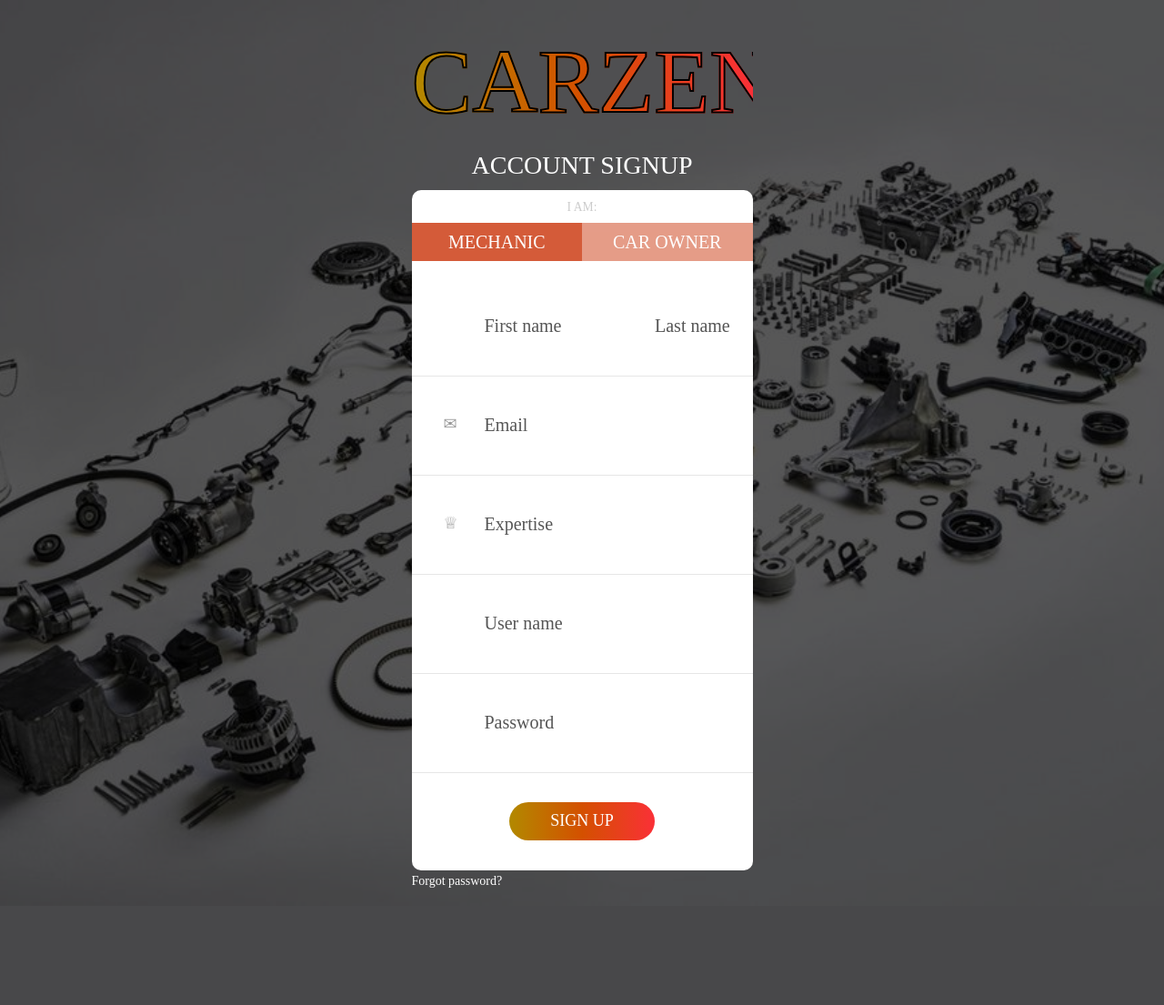
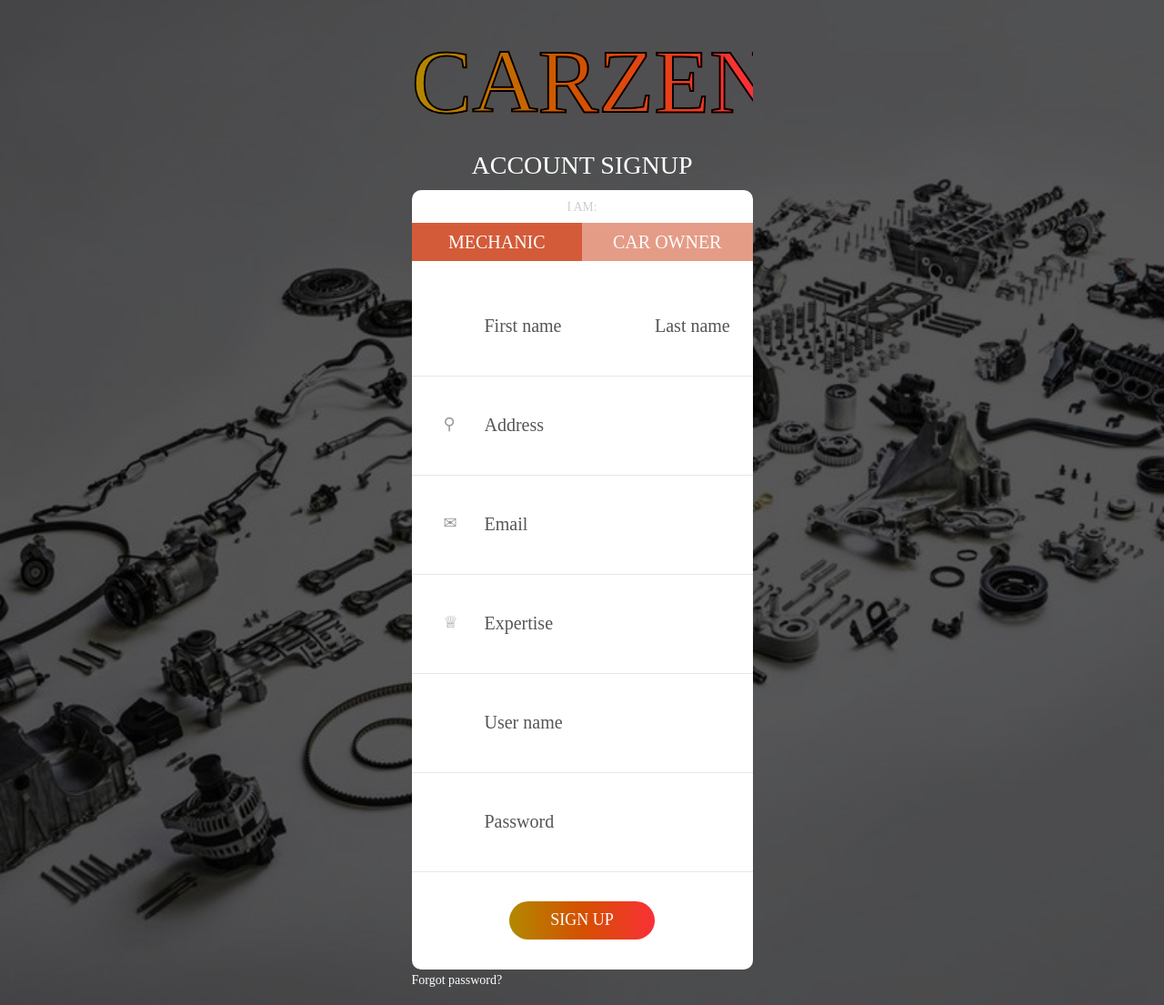
Before and after one commit to azil-fozan/CarZen-WebApp, a Django app: page /signup/ in a window 1280 px wide. Shown: the whole page at 91% size. Before the commit the page ends 976 px from the top, so only its background shows below. Run offline with Django 3.2, Linux system fonts and the light colour scheme; some libraries are stand-ins or nearby versions; some web fonts are replaced.

Commit message:
address added in sign up

```diff
--- a/BI/models.py
+++ b/BI/models.py
@@ -45,7 +45,7 @@ class User(AbstractBaseUser):
     last_login = models.DateTimeField(blank=True)
     admin = models.ForeignKey('User', null=True, db_column='admin', on_delete=CASCADE)
     phone_number = models.CharField(max_length=40, null=True, blank=True)
-    address = models.CharField(max_length=40, null=True, blank=True)
+    address = models.CharField(max_length=50, null=True, blank=True)
     occupation = models.CharField(max_length=40, null=True, blank=True)
     country = models.CharField(max_length=40, null=True, blank=True)
     state = models.CharField(max_length=40, null=True, blank=True)
--- a/BI/static/js/login.js
+++ b/BI/static/js/login.js
@@ -46,6 +46,7 @@ function signup(form_obj) {
         password = form_obj.find('input[name="pass"]').val(),
         email = form_obj.find('input[name="email"]').val(),
         expertise = form_obj.find('input[name="expertise"]').val(),
+        address = form_obj.find('input[name="address"]').val(),
         first_name = form_obj.find('input[name="first_name"]').val(),
         last_name = form_obj.find('input[name="last_name"]').val(),
         is_mechanic = form_obj.find('.type_selector').first().hasClass('active') === true;
@@ -59,6 +60,7 @@ function signup(form_obj) {
             code: password,
             email: email,
             expertise: expertise,
+            address: address,
             first_name: first_name,
             last_name: last_name,
             is_mechanic: is_mechanic,
--- a/BI/templates/login.html
+++ b/BI/templates/login.html
@@ -60,6 +60,10 @@
                                 <input class="input100" type="text" name="last_name" placeholder="Last name">
                                 <span class="focus-input100" data-placeholder="&#xe82a;"></span>
                             </div>
+                        </div>
+                        <div class="wrap-input100 validate-input" data-validate = "Address">
+                            <input class="input100" type="text" name="address" placeholder="Address">
+                            <span class="focus-input100" data-placeholder="&#9906;"></span>
                         </div>
                         <div class="wrap-input100 validate-input" data-validate = "Email">
                             <input class="input100" type="text" name="email" placeholder="Email">
--- a/BI/views.py
+++ b/BI/views.py
@@ -136,6 +136,7 @@ class SignUp(View):
         password = request.POST.get('code', None)
         email = request.POST.get('email', None)
         expertise = request.POST.get('expertise', None)
+        address = request.POST.get('address', None)
         first_name = request.POST.get('first_name', None)
         last_name = request.POST.get('last_name', None)
         is_mechanic = request.POST.get('is_mechanic', None) == 'true'
@@ -145,7 +146,8 @@ class SignUp(View):
             msg = 'User aleady Exists, please login!'
         elif username and password and re.fullmatch(EMAIL_RE_PATTERN, email):
             new_user_object = User.objects.create(email=email, username=username, first_name=first_name,
-                                                  last_name=last_name, user_role=user_role)
+                                                  last_name=last_name, user_role=user_role,
+                                                  address=address)
             new_user_object.set_password(password)
             new_user_object.save()
             if is_mechanic:
```
